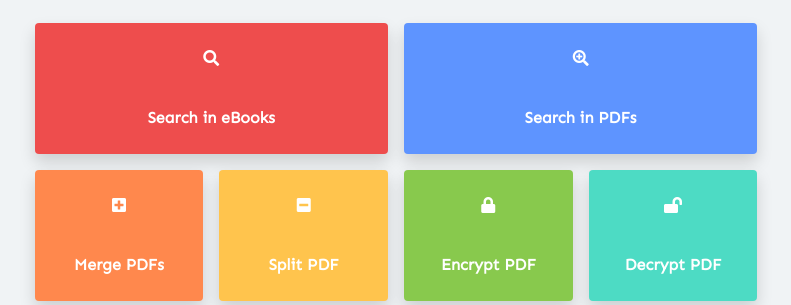
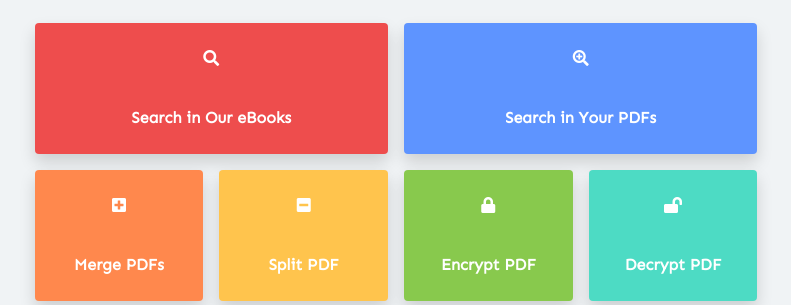
Before and after one commit to abhijeets1/PDFEngine, a Django app: page / in a window 1280 px wide. Shown: the part 406-711 px from the top of the page, without its empty margins (244-1035 px from the left). Run offline with Django 3.2, Linux system fonts and the light colour scheme; some libraries are stand-ins or nearby versions.

Commit message:
Modified - Our Your

```diff
--- a/core/templates/core/buttons.html
+++ b/core/templates/core/buttons.html
@@ -2,11 +2,11 @@
 	<div class="buttons row justify-content-around text-center">
 		<a class="col box g1 rounded shadow p-4 m-2" href="{% url 'pdfsearchindex' %}">
 			<i class="fas fa-search" style="height: 3.5rem; width: 3.5rem;"></i>
-			<p class="m-0"><b>Search in eBooks</b></p>
+			<p class="m-0"><b>Search in Our eBooks</b></p>
 		</a>
 		<a class="col box g2 rounded shadow p-4 m-2" href="{% url 'customsearchindex' %}">
 			<i class="fas fa-search-plus" style="height: 3.5rem; width: 3.5rem;"></i>
-			<p class="m-0"><b>Search in PDFs</b></p>
+			<p class="m-0"><b>Search in Your PDFs</b></p>
 		</a>
 		<div class="w-100"></div>
 		<a class="col box g3 rounded shadow p-4 m-2" href="{% url 'pdfmergeindex' %}">
```
